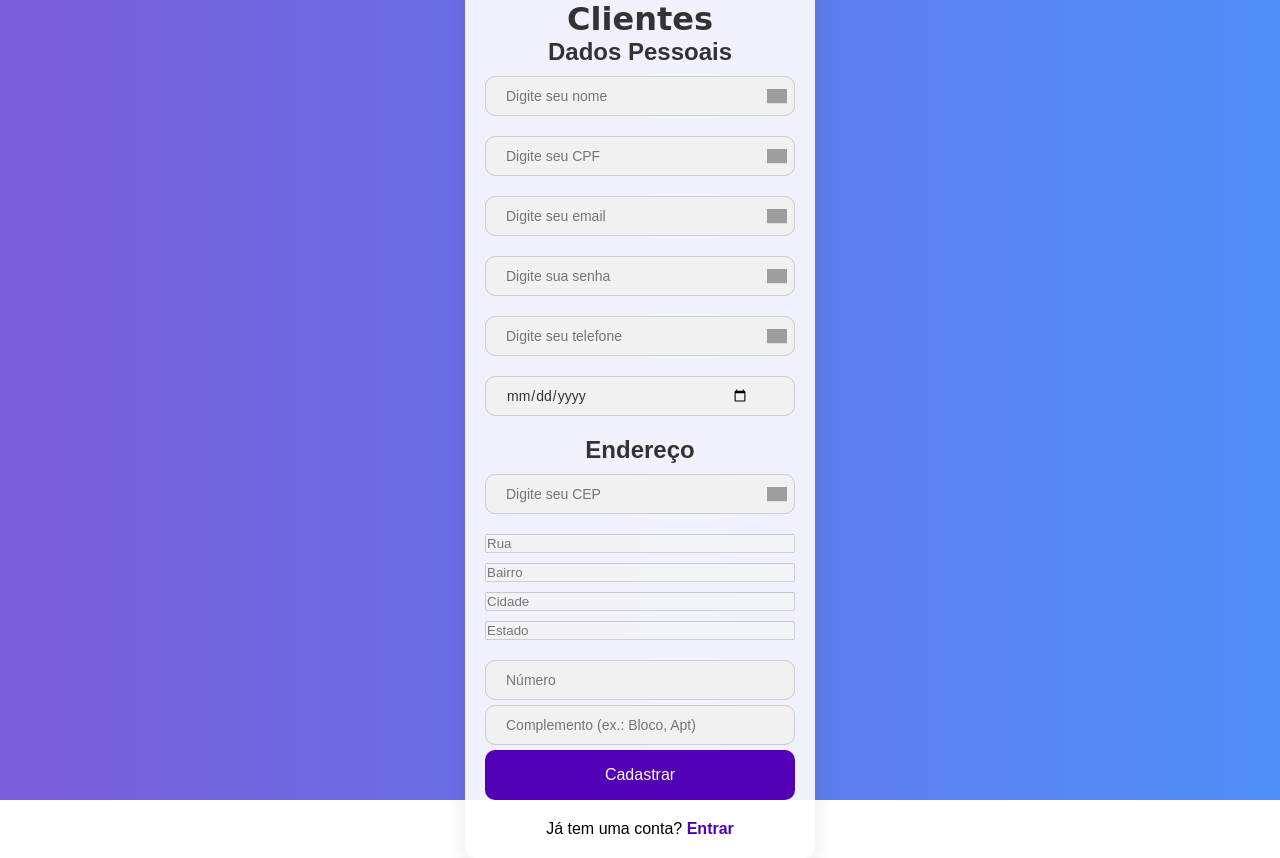
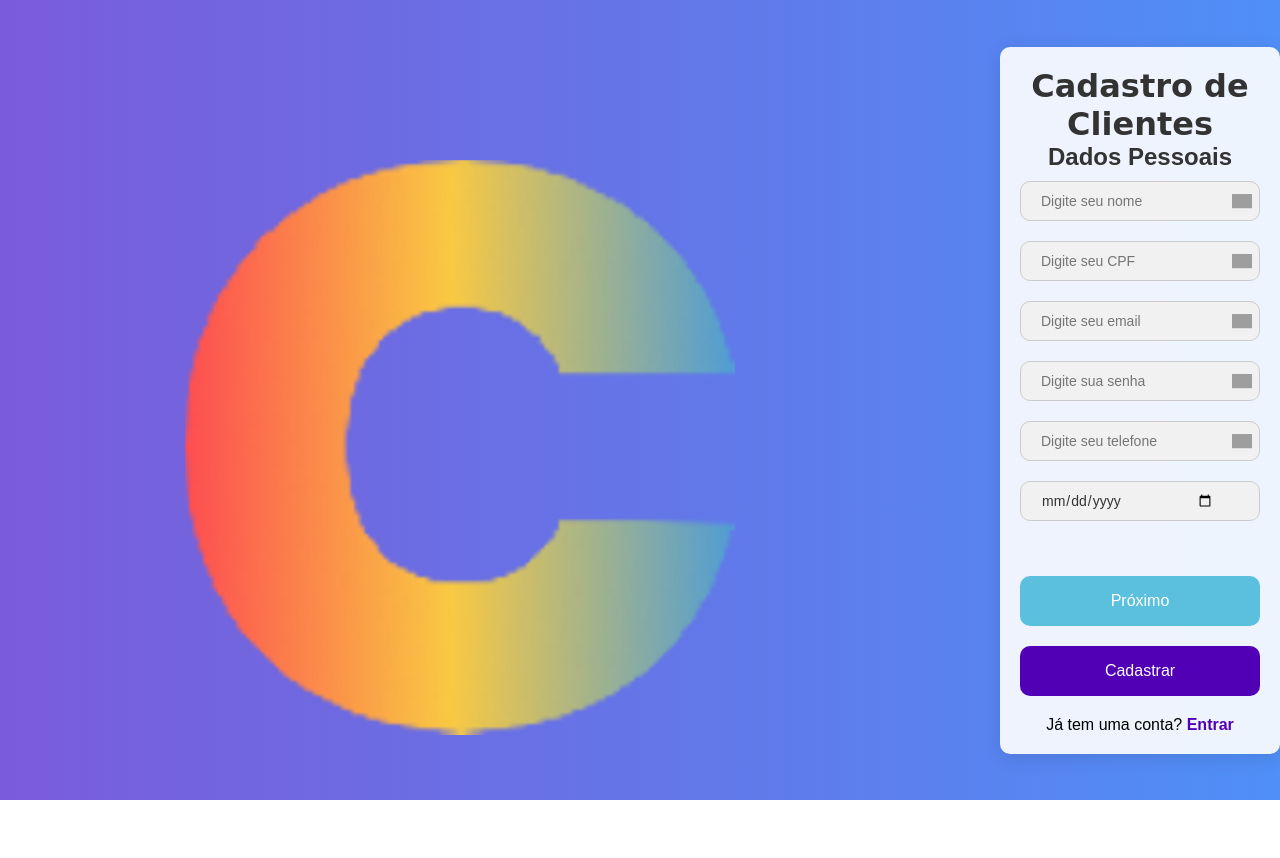
Before and after one commit to DaviBertassoneSPKirisawa/colorama, an Angular app in the folder colorama/: page /cadastro in a window 1280 px wide. After the commit the page ends 800 px from the top, so only its background shows below. Built offline with nearby package versions, Linux system fonts and the light colour scheme; grey boxes are pictures that could not be loaded.

Commit message:
Atualizado a parte de cadastro

```diff
--- a/colorama/src/app/cadastro/cadastro.component.css
+++ b/colorama/src/app/cadastro/cadastro.component.css
@@ -14,6 +14,16 @@ h2 {
     color: #333333;
 }
 
+.C-container {
+    position: absolute;
+    top: 120px;
+    left: 130px;
+}
+
+.C-container img {
+    width: 650px;
+    height: auto;
+}
 .background{
     background: linear-gradient(to right, #7a5cd9, #4f8ff7);
     display: flex;
@@ -24,10 +34,10 @@ h2 {
 }
 
 .container {
-    max-width: 350px;
+    max-width: 500px;
     width: 100%;
     padding: 20px;
-    margin: 0 auto;
+    margin: 0 auto 0 1000px;
     background: hwb(0 100% 0% / 0.9);
     border-radius: 10px;
     box-shadow: 0 4px 20px rgba(0, 0, 0, 0.1);
@@ -78,7 +88,6 @@ h2 {
 }
 
 .submit-button {
-    width: 100%;
     height: 50px;
     background-color: #5100b5;
     border: none;
@@ -88,22 +97,66 @@ h2 {
     cursor: pointer;
     font-size: 16px;
     transition: background-color 0.3s;
-    margin-top: 30px;
 }
 
 .submit-button:hover {
     background-color: #6e16da;
 }
 
-/* Estilos para o link de login */
+.prev-button,.next-button {
+    background-color: #5bc0de;
+    height: 50px;
+    border: none;
+    border-radius: 10px;
+    color: #fff;
+    font-weight: 500;
+    cursor: pointer;
+    font-size: 16px;
+    transition: background-color 0.3s;
+}
+
+
+.prev-button:hover,.next-button:hover {
+    background-color: #20b6e3;
+}
+
+
+
+.button-container {
+    display: flex;
+    margin-top: 45px;
+    justify-content: center;
+
+}
+
+.prev-button, .next-button {
+    width: 100%;
+    max-width: 300px;
+}
+
+
+.submit-button {
+    width: 100%;
+    margin-top: 20px;
+}
+
+
 .link-container {
-    margin-top: 20px; /* Espaço entre o botão e o link */
+    margin-top: 20px;
     text-align: center;
 }
 
 .link-container a {
-    color: #5100b5; /* Cor inicial do link */
-    text-decoration: none; /* Remove o sublinhado padrão */
-    font-weight: bold; /* Destaque visual para o texto */
-    transition: color 0.3s ease; /* Transição suave ao passar o mouse */
+    color: #5100b5;
+    text-decoration: none;
+    font-weight: bold;
+    transition: color 0.3s ease;
 }
+
+.step {
+    display: none;
+}
+
+.step.active {
+    display: block;
+}
--- a/colorama/src/app/cadastro/cadastro.component.html
+++ b/colorama/src/app/cadastro/cadastro.component.html
@@ -1,66 +1,141 @@
 <div class="background">
+  <div class="C-container">
+    <img
+      src="assets/imagens/coloramaaLogoC.png"
+      alt="Logo da Empresa"
+      class="C"
+    />
+  </div>
   <div class="container">
     <h1>Cadastro de Clientes</h1>
 
-    <form [formGroup]="dadosPessoaisForm">
+    <form
+      [formGroup]="dadosPessoaisForm"
+      [ngClass]="{ step: true, active: etapa === 1 }"
+    >
       <h2>Dados Pessoais</h2>
 
       <div class="input-container">
-        <input type="text" formControlName="nome" placeholder="Digite seu nome" required />
+        <input
+          type="text"
+          formControlName="nome"
+          placeholder="Digite seu nome"
+          required
+        />
         <img src="https://img.icons8.com/ios-filled/50/user.png" alt="Nome" />
       </div>
 
       <div class="input-container">
-        <input type="text" formControlName="cpf" placeholder="Digite seu CPF" required />
-        <img src="https://img.icons8.com/ios/50/identification-documents.png" alt="CPF" />
+        <input
+          type="text"
+          formControlName="cpf"
+          placeholder="Digite seu CPF"
+          required
+        />
+        <img
+          src="https://img.icons8.com/ios/50/identification-documents.png"
+          alt="CPF"
+        />
       </div>
 
       <div class="input-container">
-        <input type="email" formControlName="email" placeholder="Digite seu email" required />
+        <input
+          type="email"
+          formControlName="email"
+          placeholder="Digite seu email"
+          required
+        />
         <img src="https://img.icons8.com/ios/50/new-post.png" alt="Email" />
       </div>
 
       <div class="input-container">
-        <input type="password" formControlName="senha" placeholder="Digite sua senha" required />
+        <input
+          type="password"
+          formControlName="senha"
+          placeholder="Digite sua senha"
+          required
+        />
         <img src="https://img.icons8.com/ios/50/lock-2.png" alt="Senha" />
       </div>
 
       <div class="input-container">
-        <input type="tel" formControlName="telefone" placeholder="Digite seu telefone" required />
+        <input
+          type="tel"
+          formControlName="telefone"
+          placeholder="Digite seu telefone"
+          required
+        />
         <img src="https://img.icons8.com/ios/50/phone.png" alt="Telefone" />
       </div>
 
       <div class="input-container">
         <input type="date" formControlName="dataDeNascimento" required />
       </div>
+      <div class="button-container">
+        <button class="next-button" (click)="proximaEtapa()">Próximo</button>
+      </div>
     </form>
 
-    <form [formGroup]="enderecoForm">
+    <form
+      [formGroup]="enderecoForm"
+      [ngClass]="{ step: true, active: etapa === 2 }"
+    >
       <h2>Endereço</h2>
 
       <div class="input-container">
-        <input type="text" formControlName="cep" placeholder="Digite seu CEP" (blur)="buscarCEP()" required />
+        <input
+          type="text"
+          formControlName="cep"
+          placeholder="Digite seu CEP"
+          (blur)="buscarCEP()"
+          required
+        />
         <img src="https://img.icons8.com/ios/50/marker.png" alt="CEP" />
       </div>
 
       <div class="address-fields">
         <input type="text" formControlName="rua" placeholder="Rua" readonly />
-        <input type="text" formControlName="bairro" placeholder="Bairro" readonly />
-        <input type="text" formControlName="cidade" placeholder="Cidade" readonly />
-        <input type="text" formControlName="estado" placeholder="Estado" readonly />
+        <input
+          type="text"
+          formControlName="bairro"
+          placeholder="Bairro"
+          readonly
+        />
+        <input
+          type="text"
+          formControlName="cidade"
+          placeholder="Cidade"
+          readonly
+        />
+        <input
+          type="text"
+          formControlName="estado"
+          placeholder="Estado"
+          readonly
+        />
       </div>
 
       <div class="input-container">
         <div class="input-flex">
-        <input type="text" formControlName="numero" placeholder="Número" required />
-        <input type="text" formControlName="complemento" placeholder="Complemento (ex.: Bloco, Apt)" />
-       </div>
+          <input
+            type="text"
+            formControlName="numero"
+            placeholder="Número"
+            required
+          />
+          <input
+            type="text"
+            formControlName="complemento"
+            placeholder="Complemento (ex.: Bloco, Apt)"
+          />
+        </div>
+      </div>
+      <div class="button-container">
+        <button class="prev-button" (click)="voltarEtapa()">Voltar</button>
       </div>
     </form>
 
-    <button class="submit-button" (click)="cadastrar()" [disabled]="dadosPessoaisForm.invalid || enderecoForm.invalid">
-      Cadastrar
-    </button>
+    <button class="submit-button" (click)="cadastrar()">Cadastrar</button>
 
     <div class="link-container">
       <p>Já tem uma conta? <a routerLink="/login">Entrar</a></p>
--- a/colorama/src/app/cadastro/cadastro.component.ts
+++ b/colorama/src/app/cadastro/cadastro.component.ts
@@ -8,6 +8,7 @@ import { HttpClient } from '@angular/common/http';
   styleUrls: ['./cadastro.component.css']
 })
 export class CadastroComponent implements OnInit {
+  etapa: number = 1; // Controle da etapa do formulário
   dadosPessoaisForm: FormGroup;
   enderecoForm: FormGroup;
 
@@ -61,6 +62,16 @@ export class CadastroComponent implements OnInit {
     }
   }
 
+  proximaEtapa() {
+    this.etapa = 2; // Avança para a próxima etapa (endereço)
+  }
+
+
+
+  voltarEtapa() {
+    this.etapa = 1;
+  }
+
   cadastrar() {
     if (this.dadosPessoaisForm.valid && this.enderecoForm.valid) {
       const dadosCliente = {
@@ -68,6 +79,7 @@ export class CadastroComponent implements OnInit {
         ...this.enderecoForm.value
       };
       console.log('Cadastro realizado:', dadosCliente);
+      alert('Cadastro realizado com sucesso!');
     } else {
       alert('Preencha todos os campos corretamente!');
     }
--- a/colorama/src/app/login/login.component.css
+++ b/colorama/src/app/login/login.component.css
@@ -23,6 +23,30 @@ h1 {
     margin-bottom: 20px;
 }
 
+.logo-container {
+    position: absolute;
+    top: 40px;    /* Define distância do topo */
+    left: 120px;   /* Define distância da lateral esquerda */
+}
+
+.logo-container img {
+    width: 500px; /* Ajuste o tamanho conforme necessário */
+    height: auto;
+}
+
+.balde-container {
+    position: absolute;
+    top: 10px;    /* Define distância do topo */
+    left: 120px;   /* Define distância da lateral esquerda */
+    z-index: 1;    /* Garante que fique abaixo do logotinta-container */
+}
+
+.balde-container img {
+    width: 700px; /* Ajuste o tamanho conforme necessário */
+    height: auto;
+    margin-top: 100px; /* Ajuste o valor conforme necessário para mover a imagem para baixo */
+}
+
 .background{
     background: linear-gradient(to right, #7a5cd9, #4f8ff7);
     display: flex;
@@ -30,16 +54,22 @@ h1 {
     justify-content: center;
     width: 100vw;
     height: 100vh;
+    justify-content: center;  /* Isso deve centralizar tudo horizontalmente */
+    flex-direction: column;  /* Mantém os elementos um abaixo do outro */
+    position: relative;
 }
 
 .container {
-    max-width: 350px;
+    max-width: 600px;
     width: 100%; /* Garante que o formulário ocupe 100% do espaço disponível, mas sem ultrapassar o max-width */
-    padding: 20px;
+    padding: 30px;
     background: hwb(0 100% 0% / 0.9);
     border-radius: 10px;
     box-shadow: 0 4px 20px rgba(0, 0, 0, 0.1);
     text-align: center; /* Alinha o conteúdo do formulário */
+    position: relative;
+    left: 280px;  /* Move para a direita */
+    top: -60px;  /* Move para cima */
 }
 
 .input-container {
@@ -68,7 +98,7 @@ h1 {
 
 .input-container img {
     position: absolute;
-    left: 260px;
+    left: 500px;
     top: 50%;
     transform: translateY(-50%);
     width: 24px;
@@ -95,20 +125,19 @@ h1 {
     background-color: #6e16da;
 }
 
-/* Estilos para o link de cadastro */
 .link-container {
-    margin-top: 20px; /* Espaço entre o botão e o link */
+    margin-top: 20px;
     text-align: center;
 }
 
 .link-container a {
-    color: #5100b5; /* Cor inicial do link */
-    text-decoration: none; /* Remove o sublinhado padrão */
-    font-weight: bold; /* Destaque visual para o texto */
-    transition: color 0.3s ease; /* Transição suave ao passar o mouse */
+    color: #5100b5;
+    text-decoration: none;
+    font-weight: bold;
+    transition: color 0.3s ease;
 }
 
 .link-container a:hover {
-    color: #6e16da; /* Muda a cor ao passar o mouse */
-    text-decoration: underline; /* Adiciona o sublinhado ao hover */
+    color: #6e16da;
+    text-decoration: underline;
 }
--- a/colorama/src/app/login/login.component.html
+++ b/colorama/src/app/login/login.component.html
@@ -1,4 +1,11 @@
 <div class="background">
+    <div class="logo-container">
+        <img src="assets/imagens/coloramaa.png" alt="Logo da Empresa" class="logo">
+        </div>
+        <div class="balde-container">
+            <img src="assets/imagens/baldecomlogo.png" alt="Balde" class="Balde">
+        </div>
+
     <div class="container">
         <h1>Login de Clientes</h1>
         <div class="input-container">
```
Also changed, not shown: colorama/src/assets/imagens/baldecomlogo.png (added), colorama/src/assets/imagens/coloramaaLogoC.png (added).
